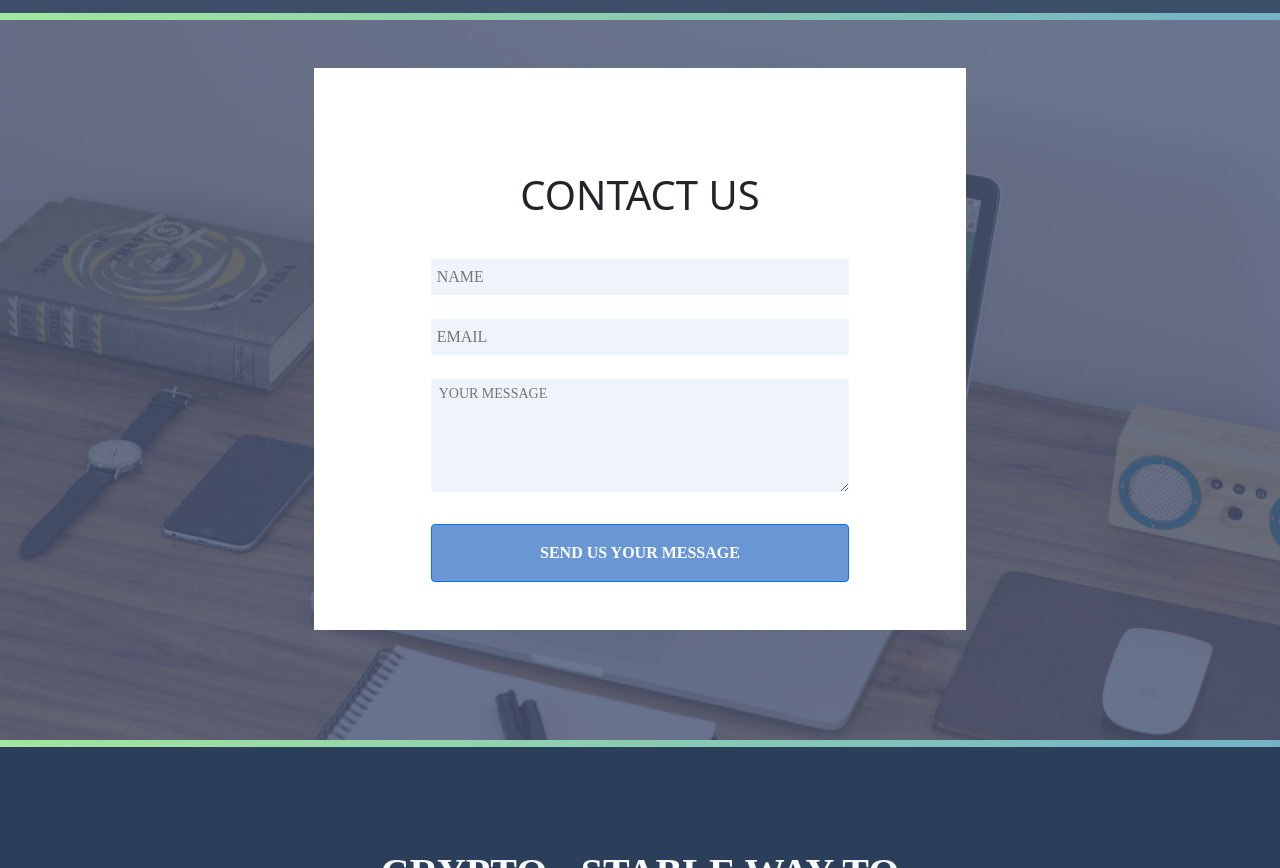
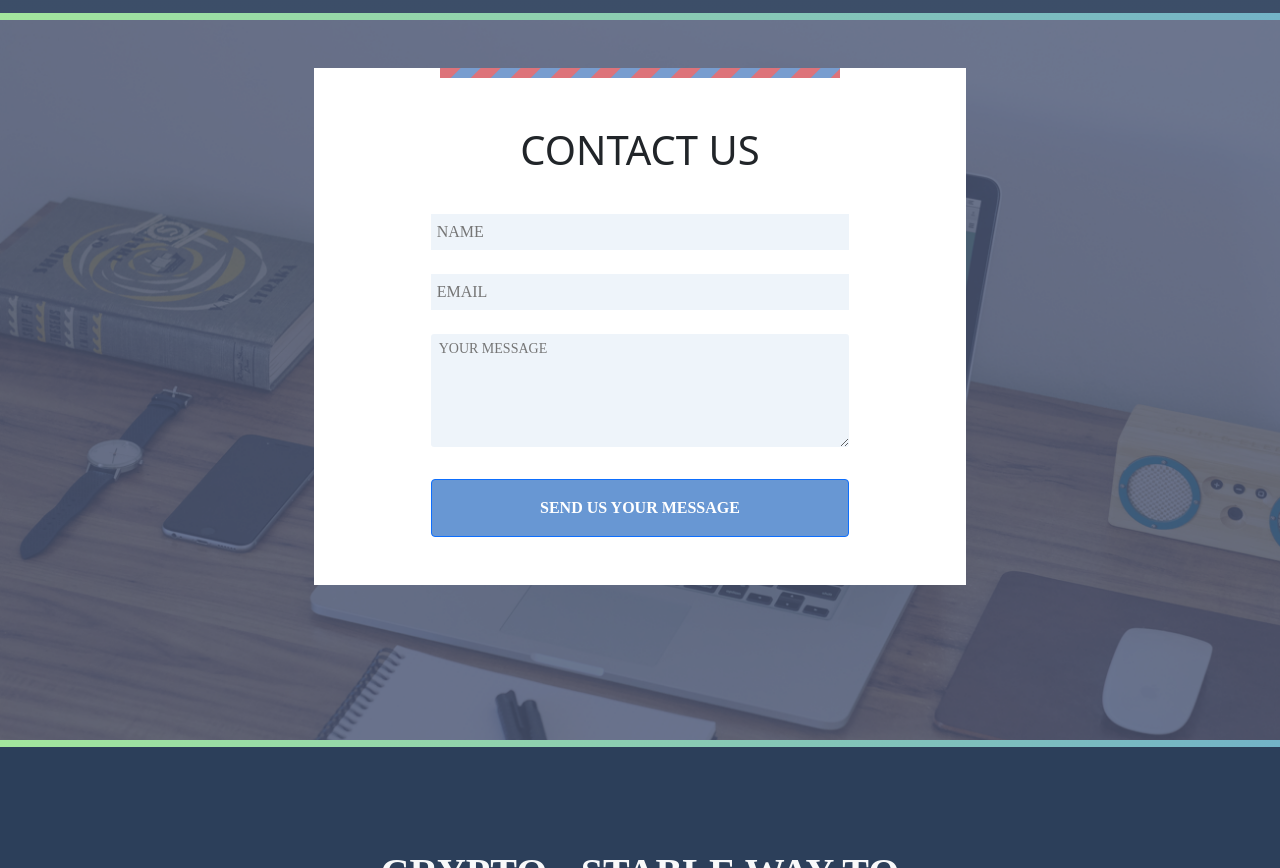
Before and after one commit to VeniaminKvashnin/VeniaminKvashnin.github.io, a plain HTML site: page index.html in a window 1280 px wide. Shown: the part 3117-3985 px from the top of the page. Drawn offline with nearby package versions, Linux system fonts and the light colour scheme; a web font is replaced by a local one.

Commit message:
Update index.html

```diff
--- a/index.html
+++ b/index.html
@@ -293,10 +293,18 @@
       <div class=" mt-5"></div>
       <div class="row justify-content-center">
         <div class="col-8 col-md-6 d-flex flex-column bg-white align-items-center position-relative zindex-modal">
-                  <div class="d-flex">
-           <div style="margin-top: 150;"></div>
-           <div class="ribbon-line mt-5"></div>
-        </div>
+          <div class="d-flex">
+            <img class="img-fluid" src="img/ribbon.png" alt="ribbon" />
+            <img class="img-fluid" src="img/ribbon.png" alt="ribbon" />
+            <img class="img-fluid" src="img/ribbon.png" alt="ribbon" />
+            <img class="img-fluid" src="img/ribbon.png" alt="ribbon" />
+            <img class="img-fluid" src="img/ribbon.png" alt="ribbon" />
+            <img class="img-fluid" src="img/ribbon.png" alt="ribbon" />
+            <img class="img-fluid" src="img/ribbon.png" alt="ribbon" />
+            <img class="img-fluid" src="img/ribbon.png" alt="ribbon" />
+            <img class="img-fluid" src="img/ribbon.png" alt="ribbon" />
+            <img class="img-fluid" src="img/ribbon.png" alt="ribbon" />
+          </div>
           <h3 class="fs-1 text-uppercase mt-5 mb-3">contact us</h3>
           <input type="text" name="contacts" class="contact-us mt-4 col-8 circe" placeholder="NAME">
           <input type="text" name="contacts" class="contact-us mt-4 col-8 circe" placeholder="EMAIL">
```
